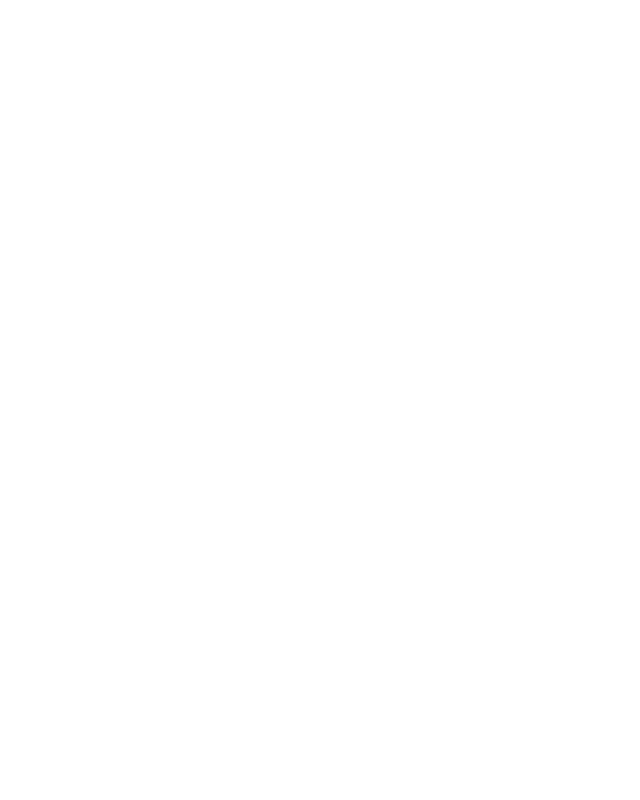
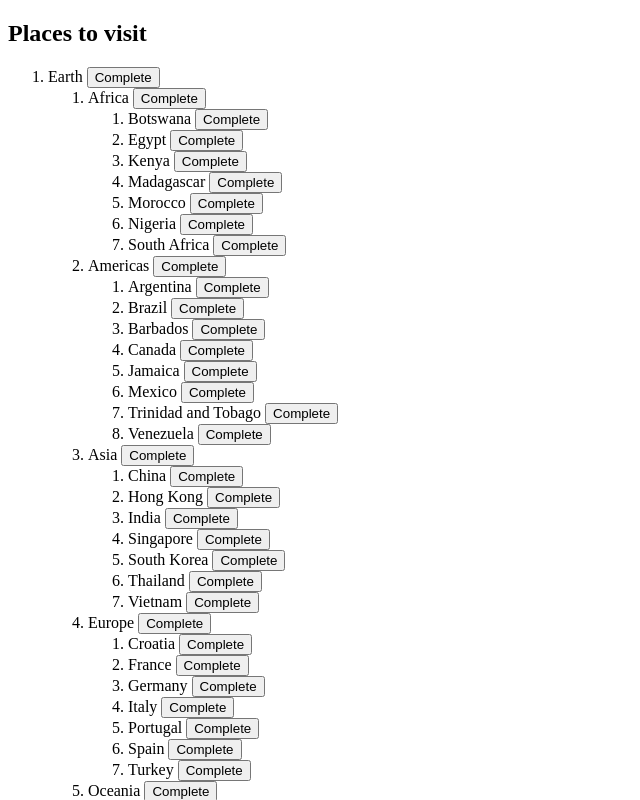
Before and after one commit to sarthak-negi22/100daysReact, a React (Create React App) app: page / in a window 1280 px wide. Shown: the top 800 px of the page, without its empty margins (0-640 px from the left). Built offline with nearby package versions, Linux system fonts and the light colour scheme.

Commit message:
avoided deeply nested state 100%

```diff
--- a/src/StructuringState.js
+++ b/src/StructuringState.js
@@ -19,11 +19,56 @@
         });
     }
 
+    function PlaceTree({ id, parentId, placesById, onComplete }) {
+
+        const place = placesById[id];
+        // console.log(placesById);
+        const childIds = place.childIds;
+
+        return (
+            <>
+                <li>
+                    { place.title } { ' ' }
+                    <button onClick = { () => {
+                        onComplete(parentId,id);
+                    }}>
+                        Complete
+                    </button>
+                    { childIds.length > 0 && (
+                        <ol>
+                            { childIds.map(childId => (
+                                <PlaceTree
+                                    key = { childId }
+                                    id = { childId }
+                                    parentId = { id }
+                                    placesById = { placesById }
+                                    onComplete = { onComplete }
+                                />
+                            ))  }
+                        </ol>
+                    ) }
+                </li>
+            </>
+        );
+    }
+
     const root = plan[0];
+    const planetIds = root.childIds;
 
     return (
         <>
-
+            <h2>Places to visit</h2>
+            <ol>
+                { planetIds.map(id => (
+                    <PlaceTree
+                        key = { id }
+                        id = { id }
+                        parentId = { 0 }
+                        placesById = { plan }
+                        onComplete = { handleComplete }
+                    />
+                )) }
+            </ol>
         </>
     )
 }
```
